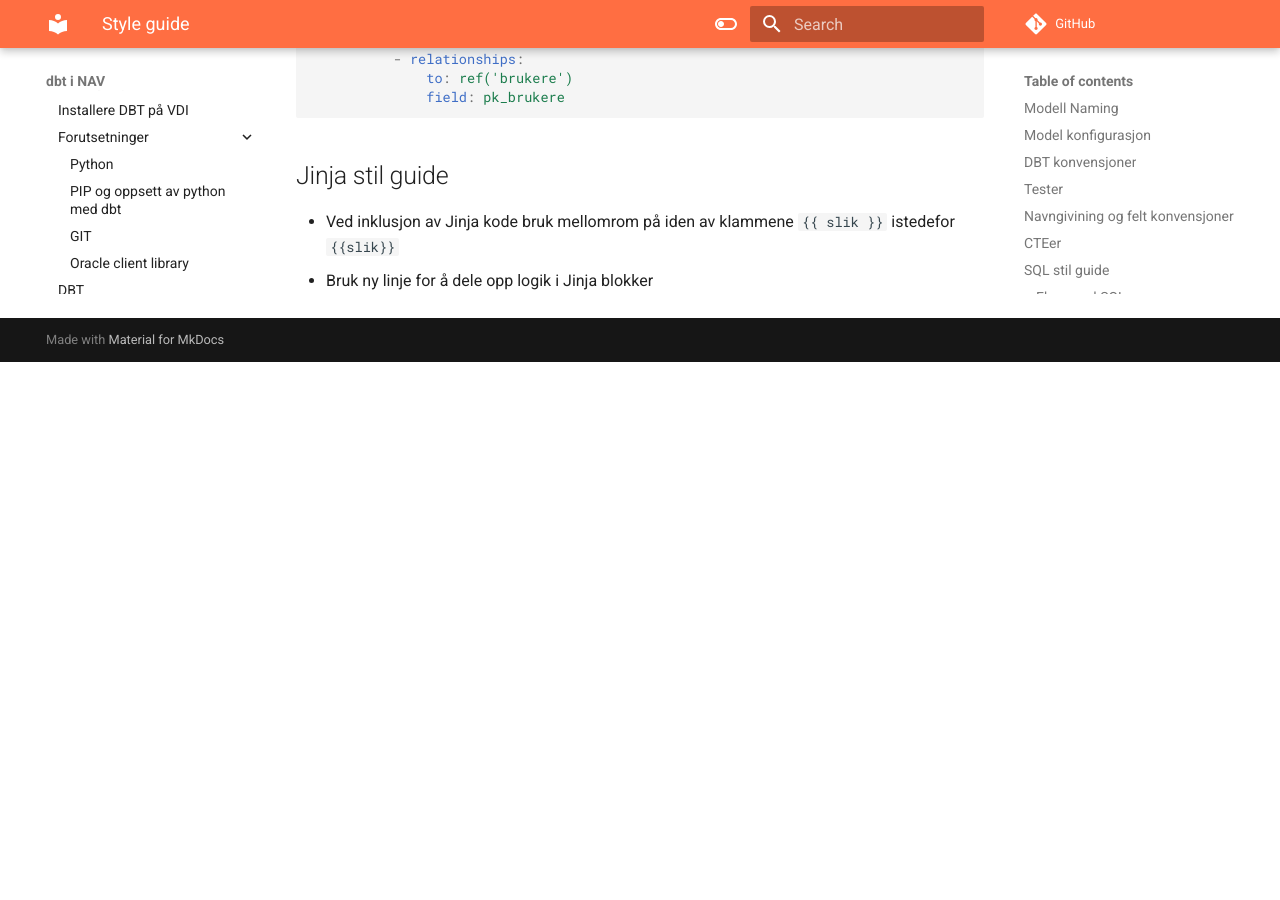
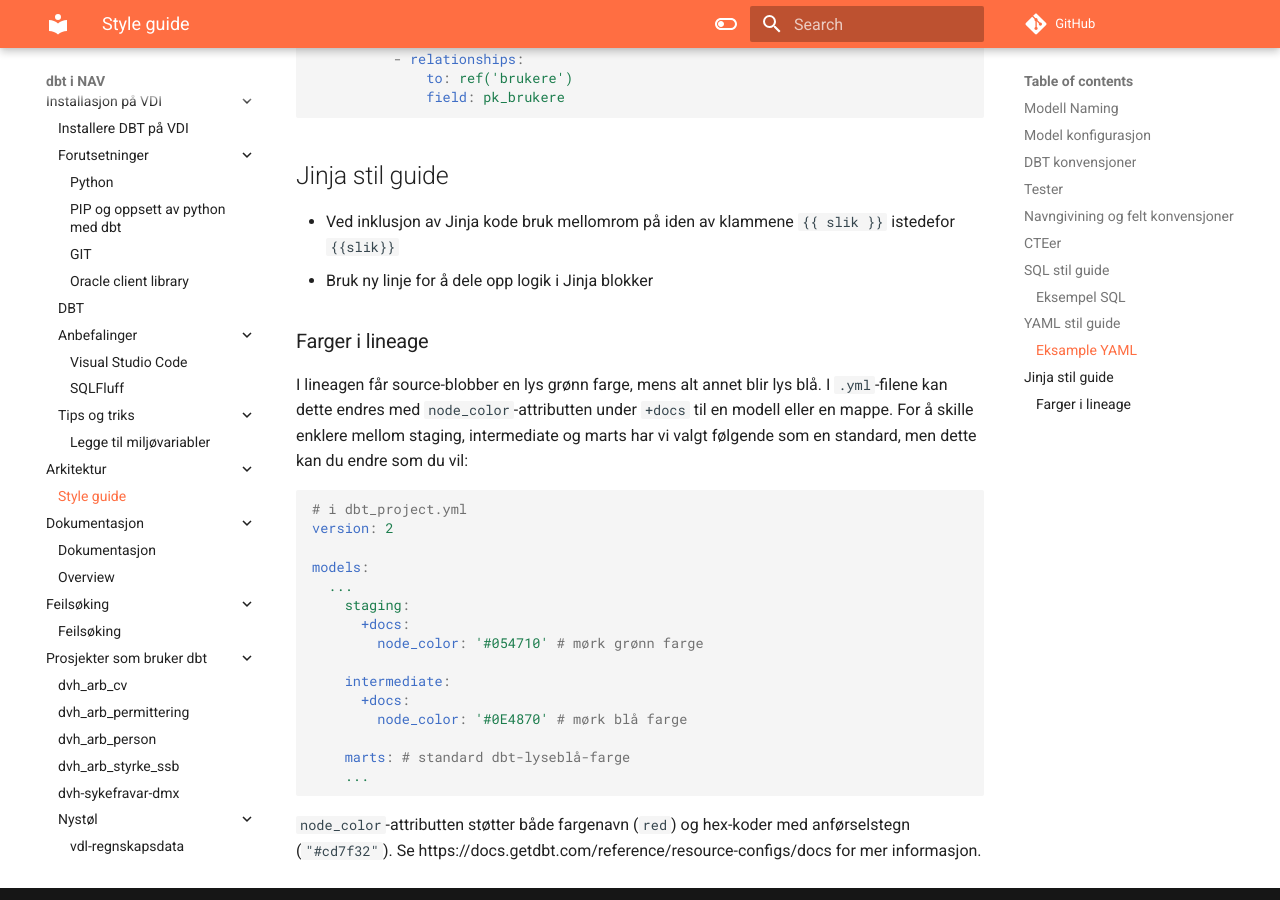
Before and after one commit to navikt/dbt-i-nav, an MkDocs documentation site: the page built from docs/arkitektur/style_guide.md, in a window 1280 px wide and 900 px high, scrolled down 6582 px. Built offline with MkDocs 1.6.1 and Material for MkDocs 9.7.7, drawn with Linux system fonts in a browser that asks for light colours; comment, search, counter and statistics services are not loaded; before the commit the page ends 6944 px from its top, so only the background shows below that.

Commit message:
legger til beskrivelse av node_color i style guide

````diff
--- a/docs/arkitektur/style_guide.md
+++ b/docs/arkitektur/style_guide.md
@@ -274,3 +274,34 @@
 
 * Ved inklusjon av Jinja kode bruk mellomrom på iden av klammene `{{ slik }}` istedefor `{{slik}}`
 * Bruk ny linje for å dele opp logik i Jinja blokker
+
+
+### Farger i lineage
+
+I lineagen får source-blobber en lys grønn farge, mens alt annet blir lys blå.
+I `.yml`-filene kan dette endres med `node_color`-attributten under `+docs` til en modell eller en mappe.
+For å skille enklere mellom staging, intermediate og marts har vi valgt følgende som en standard, men dette kan du endre som du vil:
+
+
+<File name='dbt_project.yml'>
+
+```yml
+# i dbt_project.yml
+version: 2
+
+models:
+  ...
+    staging:
+      +docs:
+        node_color: '#054710' # mørk grønn farge
+
+    intermediate:
+      +docs:
+        node_color: '#0E4870' # mørk blå farge
+
+    marts: # standard dbt-lyseblå-farge
+    ...
+```
+
+`node_color`-attributten støtter både fargenavn (`red`) og hex-koder med anførselstegn (`"#cd7f32"`).
+Se https://docs.getdbt.com/reference/resource-configs/docs for mer informasjon.
````
